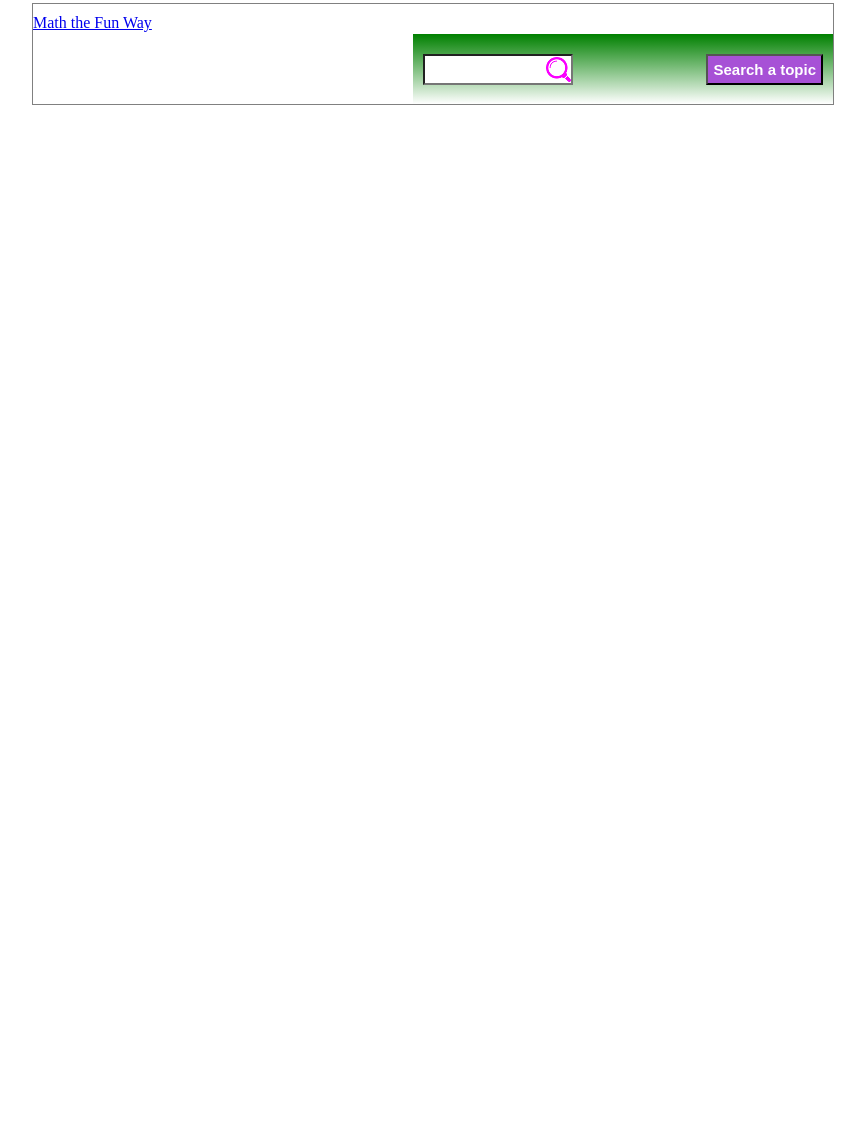
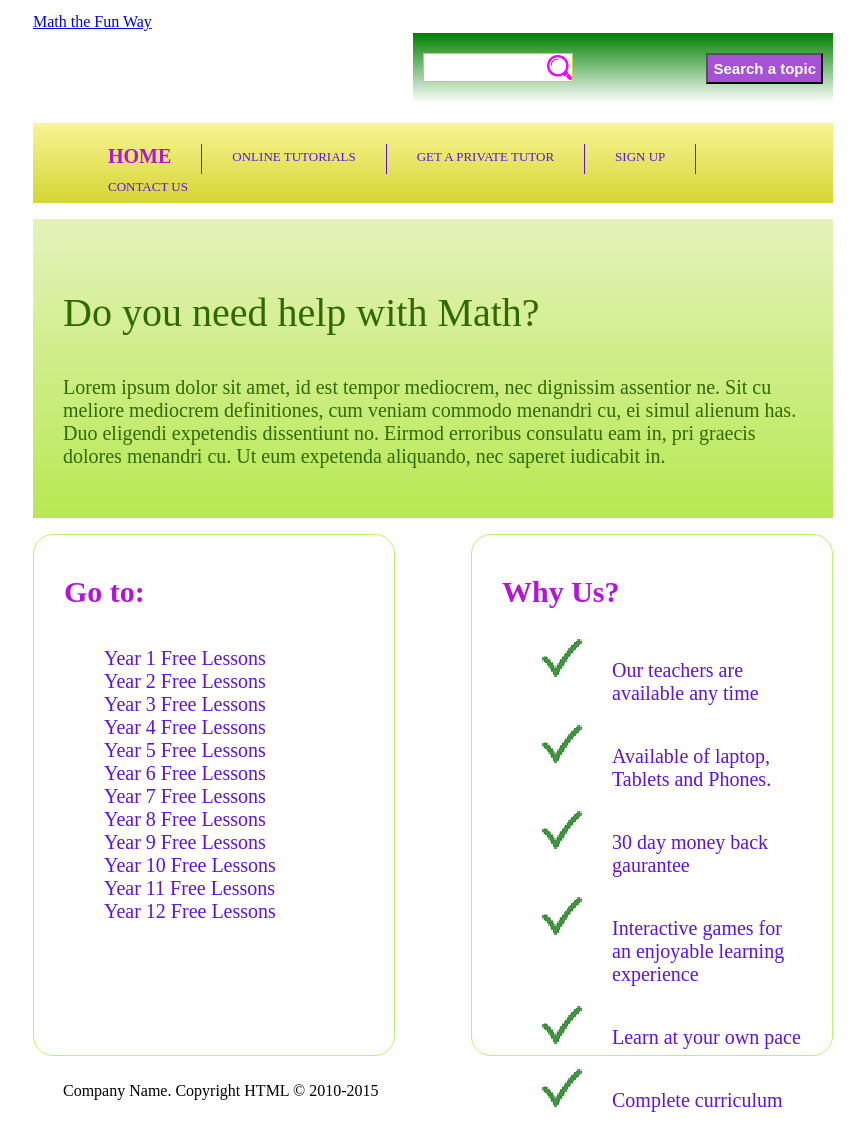
Before and after one commit to cjlynch278/Math-Website, a plain HTML site: page index.html in a window 1280 px wide. Shown: the part 5-1141 px from the top of the page, without its empty margins (207-1072 px from the left). Before the commit the page ends 800 px from the top, so only its background shows below. Drawn offline with Linux system fonts and the light colour scheme.

Commit message:
add header, footer, and sidebar divs. Also add credits.txt.

```diff
--- a/index.html
+++ b/index.html
@@ -17,8 +17,60 @@
                             <input type="submit" value="Search a topic" id="submit">
                         </form>
                         <div class="clear">
+
                         </div>
                     </div>
+                </div>
+                <div id="menu">
+                    <ul>
+                        <li><a href="#" class="active">Home</a></li>
+                        <li><a href="#">Online Tutorials</a></li>
+                        <li><a href="#">Get a private tutor</a></li>
+                        <li><a href="#">Sign up</a></li>
+                        <li><a href="#">Contact us</a></li>
+                    </ul>
+
+                </div>
+                <div id="introduction">
+                    <h3> Do you need help with Math?</h3>
+                    <p>Lorem ipsum dolor sit amet, id est tempor mediocrem, nec dignissim assentior ne. Sit cu meliore mediocrem definitiones, cum veniam commodo menandri cu, ei simul alienum has. Duo eligendi expetendis dissentiunt no. Eirmod erroribus consulatu eam in, pri graecis dolores menandri cu. Ut eum expetenda aliquando, nec saperet iudicabit in.
+                    </p>
+                </div>
+                <div id="leftsidebar" class="sidebar">
+                    <h3>Go to:</h3>
+                    <ul>
+                        <li><a href=" ">Year 1 Free Lessons</a></li>
+                        <li><a href=" ">Year 2 Free Lessons</a></li>
+                        <li><a href=" ">Year 3 Free Lessons</a></li>
+                        <li><a href=" ">Year 4 Free Lessons</a></li>
+                        <li><a href=" ">Year 5 Free Lessons</a></li>
+                        <li><a href=" ">Year 6 Free Lessons</a></li>
+                        <li><a href=" ">Year 7 Free Lessons</a></li>
+                        <li><a href=" ">Year 8 Free Lessons</a></li>
+                        <li><a href=" ">Year 9 Free Lessons</a></li>
+                        <li><a href=" ">Year 10 Free Lessons</a></li>
+                        <li><a href=" ">Year 11 Free Lessons</a></li>
+                        <li><a href=" ">Year 12 Free Lessons</a></li>
+                    </ul>
+
+                </div>
+                <div id="rightsidebar" class="sidebar">
+                    <h3>Why Us?</h3>
+                    <ul>
+                        <li><a href="#">Our teachers are available any time</a></li>
+                        <li><a href="#">Available of laptop, Tablets and Phones.</a></li>
+                        <li><a href="#">30 day money back gaurantee</a></li>
+                        <li><a href="#">Interactive games for an enjoyable learning experience</a></li>
+                        <li><a href="#">Learn at your own pace</a></li>
+                        <li><a href="#">Complete curriculum</a></li>
+                    </ul>
+                </div>
+                <div class="clear">
+                    <footer class="footer">
+                        <div>
+                            <p>Company Name. Copyright HTML &copy; 2010-2015</p>
+                        </div>
+                    </footer>
                 </div>
             </div>
         </body>
--- a/styling.css
+++ b/styling.css
@@ -1,6 +1,9 @@
+body{
+    font: Arial, Helvetica, sans-serif;
+}
 #container{
     width: 800px;
-    border: 1px solid grey;
+    /*border: 1px solid grey;*/
     height:100px;
     margin: 0 auto auto
 }
@@ -21,6 +24,9 @@ h1 a{
     height: 50px;
     float: right;
     background: linear-gradient(green,white);
+    background: -webkit-linear-gradient(green,white);
+    background: -o-linear-gradient(green,white);
+    background: -moz-linear-gradient(green,white);
     padding: 20px 10px 0 10px;
     margin-top: 20px;
 
@@ -42,6 +48,129 @@ h1 a{
     padding: 5px;
     font-size:15px;
     background: white url("images/searchIcon.png") right center no-repeat ;
+    border: 1px solid #C8D03e
+
+}
+
+#menu{
+    height: 70px;
+    background: linear-gradient(#F8F594, #D5D533);
+    background: -webkit-linear-gradient(#F8F594, #D5D533);
+    background: -moz-linear-gradient(#F8F594, #D5D533);
+    background: -o-linear-gradient(#F8F594, #D5D533);
+    padding:5px;
+}
+ul {
+    list-style: none;
+}
+#menu ul li:last-child{
+    border-right: none;
+}
+#menu ul li{
+    float: left;
+    padding:0 30px;
+    height: 30px;
+    border-right: 1px solid #5d12e7;
+
+}
+#menu ul li a{
+    text-decoration: none;
+    text-transform: uppercase;
+    font-size: 13px;
+    color:#5d12e7;
+    line-height: 25px;
+
+    transition: font-size .5s ease;
+    -webkit-transition: font-size .5s ease;
+    -moz-transition: font-size .5s ease;
+    -o-transition: font-size .5s ease;
+    -ms-transition: font-size .5s ease;
+}
+#menu ul li a:hover, #menu ul li a.active{
+    font-size: 20px;
+    font-weight: bold;
+    color: b314db;
+}
+
+
+#introduction {
+    background: linear-gradient(#e5f2bb, #b7e952);
+    background: -moz-linear-gradient(#e5f2bb, #b7e952);
+    background: -o-linear-gradient(#e5f2bb, #b7e952);
+    background: -ms-linear-gradient(#e5f2bb, #b7e952);
+    padding:30px;
+    margin: 16px 0;
+
+}
+#introduction h3{
+    font-size: 40px;
+    color: #316901;
+    font-weight: normal;
+}
+
+#introduction p {
+    font-size: 20px;
+    color: #316901;
+    font-weight: normal;
+}
+
+.sidebar {
+    height: 500px;
+    width:300px;
+    border: 1px solid #BAF46F;
+    border-radius: 20px;
+    padding: 10px 30px;
+    margin: 0 15p 0 15px
+}
+.sidebar h3{
+    color: #b314DB;
+    font-size: 30px;
+
+}
+#leftsidebar ul{
+    padding-top:8px;
+}
+#leftsidebar ul li{
+    padding: 4px 0 4px 10px
+    list-style-image: url(images/arrow.png)
+}
+.sidebar ul li a{
+    text-decoration: none;
+    font-size:20px;
+    color: #5d12e7;
+    transition: font-size .5s ease;
+    -webkit-transition: font-size .5s ease;
+    -moz-transition: font-size .5s ease;
+    -o-transition: font-size .5s ease;
+    -ms-transition: font-size .5s ease;
+
+}
+.sidebar ul li a:hover, .sidebar ul li a.active{
+    text-decoration: none;
+    color:#b314db;
+    font-weight: bold;
 
 
 }
+#rightsidebar ul li{
+    background: url(images/tick.png) no-repeat;
+    padding: 20px 0px 20px 70px;
+
+}
+#leftsidebar{
+    float:left;
+}
+#rightsidebar{
+    float:right;
+
+}
+
+.footer {
+    height: 60px;
+    background: linear-gradient(#6F390, #D5D533);
+    background: -webkit-linear-gradient(#6F390, #D5D533);
+    background: -o-linear-gradient(#6F390, #D5D533);
+    background: -ms-linear-gradient(#6F390, #D5D533);
+    padding: 10px 30px;
+    margin-top: 15px
+}
```
Also changed, not shown: credits.txt (added), images/arrow.png (added), images/tick.png (added).
